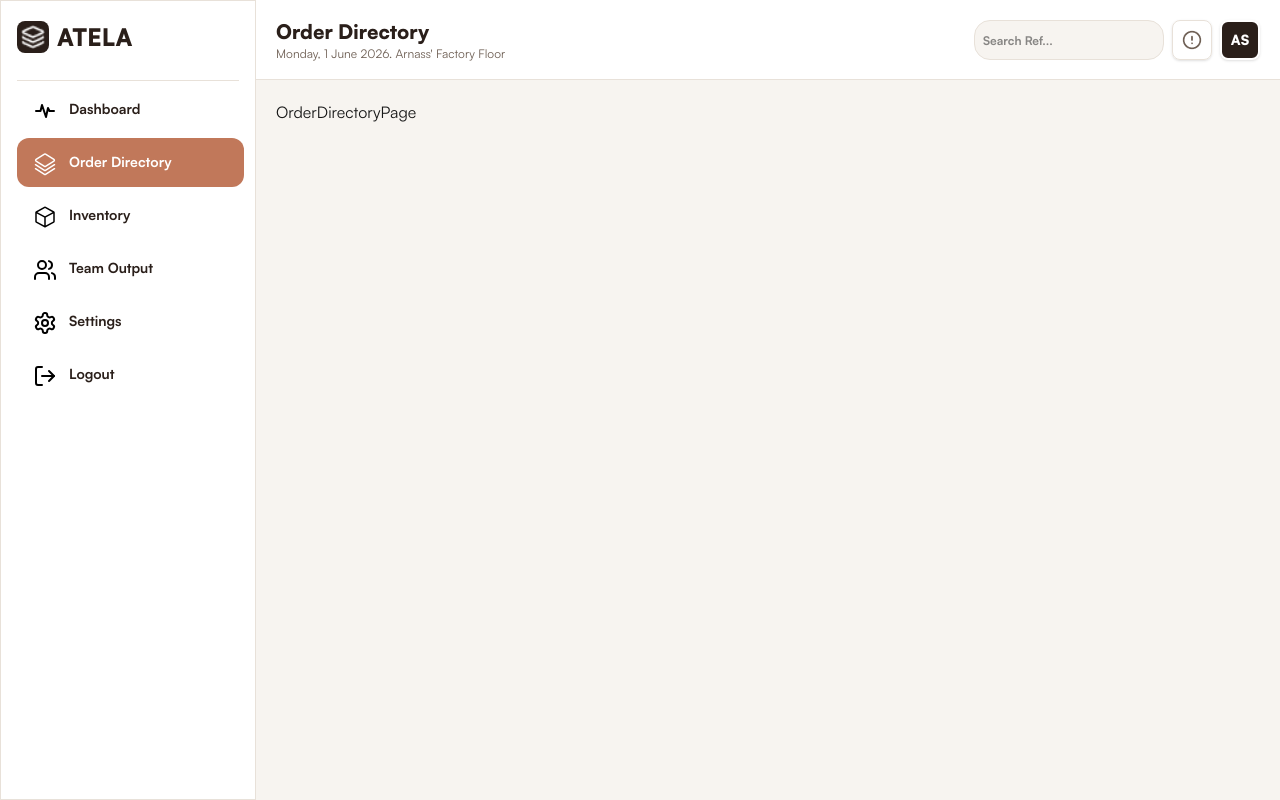
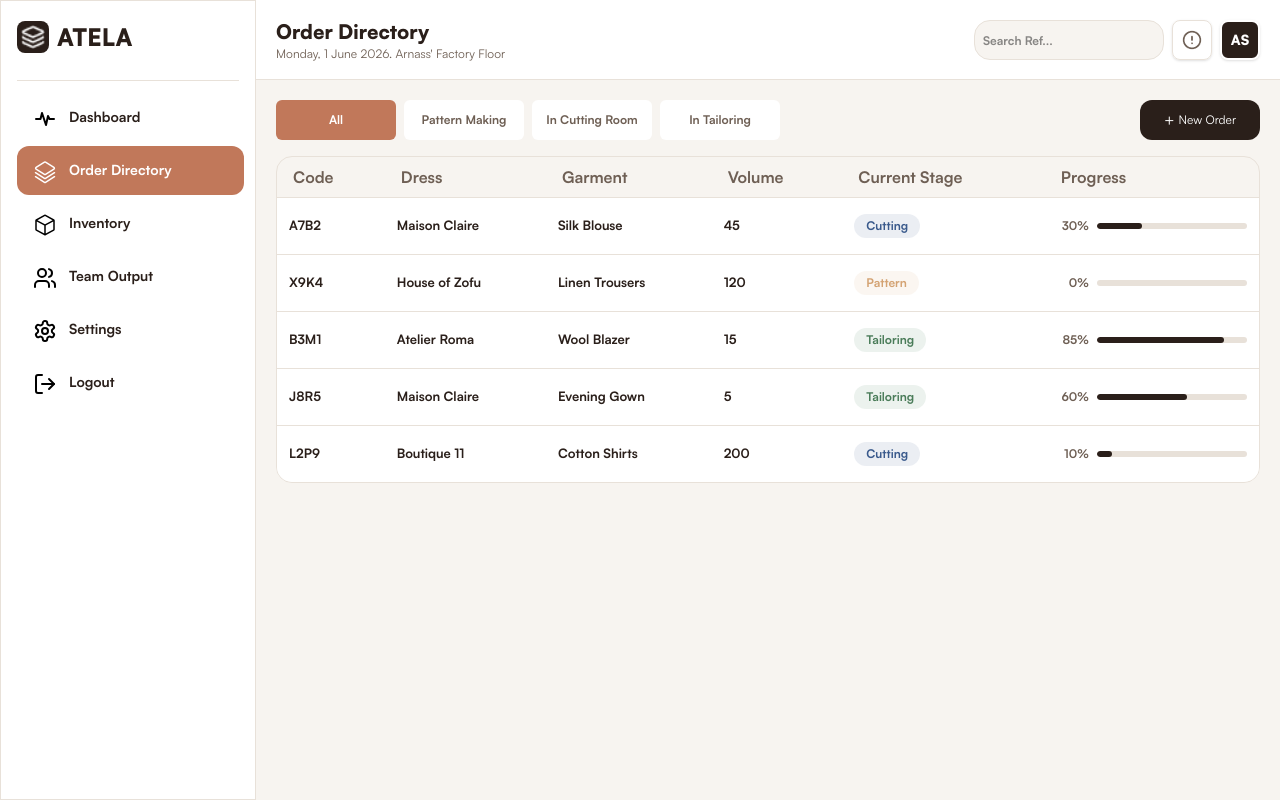
Before and after one commit to samuel-oluwadamisi/atela, a Next.js app: page /admin/order-directory in a window 1280 px wide. Built offline with nearby package versions, Linux system fonts and the light colour scheme.

Commit message:
:feat: implemented the inventory main screen

```diff
--- a/src/app/(dashboard)/admin/inventory/page.tsx
+++ b/src/app/(dashboard)/admin/inventory/page.tsx
@@ -1,8 +1,11 @@
+import InventoryScreen from '@/features/admin/inventory/screens/Inventory'
 import React from 'react'
 
 const InventoryPage = () => {
   return (
-    <div>InventoryPage</div>
+    <div>
+      <InventoryScreen />
+    </div>
   )
 }
 
--- a/src/app/(dashboard)/admin/order-directory/page.tsx
+++ b/src/app/(dashboard)/admin/order-directory/page.tsx
@@ -1,8 +1,11 @@
+import OrderDirectoryScreen from '@/features/admin/order-directory/screens/OrderDirectory'
 import React from 'react'
 
 const OrderDirectoryPage = () => {
   return (
-    <div>OrderDirectoryPage</div>
+    <div>
+      <OrderDirectoryScreen />
+    </div>
   )
 }
 
--- a/src/features/admin/components/DataTable.tsx
+++ b/src/features/admin/components/DataTable.tsx
@@ -1,15 +1,80 @@
-'use client'
-import { ColumnDef, flexRender, useReactTable,  getCoreRowModel, } from "@tanstack/react-table"
+"use client";
+import { useState } from "react";
+import {
+  ColumnDef,
+  flexRender,
+  useReactTable,
+  getCoreRowModel,
+  getFilteredRowModel,
+} from "@tanstack/react-table";
+
+interface FilterOption {
+  label: string;
+  value: string;
+}
 
 interface DataTableProps<TData, TValue> {
-  columns: ColumnDef<TData, TValue>[]
-  data: TData[]
+  columns: ColumnDef<TData, TValue>[];
+  data: TData[];
+  filters?: {
+    columnId: string;
+    options: FilterOption[];
+  };
+  button?: {
+    show: boolean;
+    label: string;
+    fn: ()=>void
+  }
 }
 
-export function DataTable<TData, TValue>({columns, data}: DataTableProps<TData, TValue>) {
+export function DataTable<TData, TValue>({
+  columns,
+  data,
+  filters,button
+}: DataTableProps<TData, TValue>) {
+  const table = useReactTable({
+    data,
+    columns,
+    getCoreRowModel: getCoreRowModel(),
+    getFilteredRowModel: getFilteredRowModel(),
+  });
 
-    const table = useReactTable({data, columns,getCoreRowModel: getCoreRowModel(),})
+  const [activeFilter, setActiveFilter] = useState("");
+
+  function handleFilter(value: string) {
+    const next = value === activeFilter ? "" : value;
+    setActiveFilter(next);
+    table.getColumn(filters!.columnId)?.setFilterValue(next);
+  }
+
   return (
+    <>
+    <div className="flex items-center mb-4">
+
+
+      {filters && (
+        <div className="flex items-center gap-2">
+          {filters.options.map((filter) => (
+            <button
+              key={filter.value}
+              onClick={() => handleFilter(filter.value)}
+              className={`w-30 h-10 rounded-md text-xs cursor-pointer font-bold transition-colors
+                ${
+                  activeFilter === filter.value
+                    ? "bg-[#C1785A] text-white"
+                    : "bg-white text-[#6E5F54] hover:bg-[#C1785A]"
+                }`}
+            >
+              {filter.label}
+            </button>
+          ))}
+        </div>
+      )}
+
+     { button && <button className="bg-[#2A1F1A] ml-auto flex items-center justify-center gap-1 w-30 h-10 text-white text-xs rounded-xl text-center"> <span className=" text-base text-center">+</span>{button.label} </button>}
+
+       </div>
+
       <div className="w-full overflow-hidden rounded-2xl border border-[#E8E1D9]">
         <table className="w-full border-separate border-spacing-0">
           <thead className="bg-[rgba(247, 244, 240, 0.5)]">
@@ -21,7 +86,10 @@ export function DataTable<TData, TValue>({columns, data}: DataTableProps<TData,
                     onClick={header.column.getToggleSortingHandler()}
                     className="border-b border-[#E8E1D9] px-4 py-2 text-left cursor-pointer select-none text-11px] text-[#6E5F54] font-bold"
                   >
-                {flexRender(header.column.columnDef.header, header.getContext())}
+                    {flexRender(
+                      header.column.columnDef.header,
+                      header.getContext(),
+                    )}
                   </th>
                 ))}
               </tr>
@@ -30,9 +98,15 @@ export function DataTable<TData, TValue>({columns, data}: DataTableProps<TData,
 
           <tbody className="bg-white">
             {table.getRowModel().rows.map((row) => (
-            <tr key={row.id} className="hover:bg-gray-50">
+              <tr
+                key={row.id}
+                className="hover:bg-gray-50 [&:last-child_td]:border-0"
+              >
                 {row.getVisibleCells().map((cell) => (
-                <td key={cell.id} className="border-b border-[#E8E1D9] last:border-0 px-4 py-2 text-[13px] text-[#2A1F1A] font-bold">
+                  <td
+                    key={cell.id}
+                    className="border-b border-[#E8E1D9] px-3 py-4 text-[13px] text-[#2A1F1A] font-bold"
+                  >
                     {flexRender(cell.column.columnDef.cell, cell.getContext())}
                   </td>
                 ))}
@@ -41,5 +115,6 @@ export function DataTable<TData, TValue>({columns, data}: DataTableProps<TData,
           </tbody>
         </table>
       </div>
-  )
+    </>
+  );
 }
--- a/src/features/admin/components/Sidebar.tsx
+++ b/src/features/admin/components/Sidebar.tsx
@@ -42,7 +42,7 @@ const Sidebar = () => {
             </div>
         </div>
 
-        <div>
+        <div className="mt-3">
             {
                 routes.map((route, index) => {
                     const isActive = active(route.path)
--- a/src/features/admin/dashboard/screens/DashboardHome.tsx
+++ b/src/features/admin/dashboard/screens/DashboardHome.tsx
@@ -1,4 +1,4 @@
-import React from 'react'
+
 import InfoCard from '../components/InfoCard'
 import ProductionBottleneck from '../components/ProductionBottleneck'
 import ActionRequired from '../components/ActionRequired'
--- /dev/null
+++ b/src/features/admin/inventory/screens/Inventory.tsx
@@ -0,0 +1,82 @@
+'use client'
+import { ColumnDef } from "@tanstack/react-table"
+import { DataTable } from "../../components/DataTable"
+import { InventoryTypes } from '../types/inventoryTypes'
+
+type ColorTypes = {
+    bg: string;
+    text: string;
+    dot: string
+}
+
+  export const columns: ColumnDef<InventoryTypes>[] = [
+    {
+      accessorKey: "name",       // maps to user.name
+      header: "Name",
+    },
+    {
+      accessorKey: "color",
+      header: "Color",
+    },
+    {
+      accessorKey: "stock",
+      header: "Stock",
+    },
+      {
+      accessorKey: "unit",
+      header: "Unit",
+    },
+      {
+      accessorKey: "status",
+      header: "Status",
+      cell: ({ getValue }) => {
+    const stage = getValue<string>()
+
+    const colors: Record<string, ColorTypes> = {
+      Healthy: {
+        bg: "bg-[#4A7C591A]",
+        text: "text-[#4A7C59]",
+        dot: "bg-[#4A7C59]"
+    },
+      "Low Stock" :{
+        bg: "bg-[#D4A3731A]",
+        text: "text-[#D4A373]",
+        dot: "bg-[#D4A373]"
+    },
+
+    }
+
+    const colorClass = colors[stage] ?? "bg-[#F3F4F6] text-[#374151]"
+
+    return (
+      <div className={`inline-flex items-center gap-1 px-3 py-1 rounded-full text-xs font-semibold ${colorClass.text} ${colorClass.bg}`}>
+        <div className={`w-2 h-2 rounded-full ${colorClass.dot} `}></div>{stage}
+      </div>
+    )
+  }
+    }
+  ]
+
+const data: InventoryTypes[] =[
+  {name: 'Raw Silk',color: 'Ivory', stock: 105, unit: 'Meters', status: 'Healthy'},
+  {name: 'Linen', color: 'Navy', stock: 15, unit: 'Meters', status: 'Low Stock'},
+  {name: 'Cotton Thread', color: 'Black', stock: 50, unit: 'Spools', status: 'Healthy'},
+  {name: 'Interfacing', color: 'Medium', stock: 85, unit: 'Meters', status: 'Healthy'},
+
+]
+const InventoryScreen = () => {
+  return (
+    <>
+    <div className='flex items-center justify-between'>
+        <p className='font-black text-[#2A1F1A] text-lg '>Raw Materials</p>
+        <button className="bg-[#2A1F1A] ml-auto flex items-center justify-center gap-1 w-30 h-10 text-white font-bold text-xs rounded-xl text-center"> <span className=" text-base text-center">+</span>Log Material </button>
+    </div>
+
+    <div>
+        <DataTable columns={columns} data={data}/>
+    </div>
+    </>
+  )
+}
+
+export default InventoryScreen
--- /dev/null
+++ b/src/features/admin/inventory/types/inventoryTypes.ts
@@ -0,0 +1,7 @@
+export type InventoryTypes ={
+    name: string;
+    color: string;
+    stock: number;
+    unit: string;
+    status: string
+}
--- /dev/null
+++ b/src/features/admin/order-directory/screens/OrderDirectory.tsx
@@ -0,0 +1,143 @@
+'use client'
+import { ColumnDef } from "@tanstack/react-table"
+import { DataTable } from "../../components/DataTable"
+import { OrderTableTypes } from '../../types/adminTypes';
+import { useState } from "react";
+
+
+
+  export const columns: ColumnDef<OrderTableTypes>[] = [
+    {
+      accessorKey: "code",       // maps to user.name
+      header: "Code",
+    },
+    {
+      accessorKey: "dress",
+      header: "Dress",
+    },
+    {
+      accessorKey: "garment",
+      header: "Garment",
+    },
+      {
+      accessorKey: "volume",
+      header: "Volume",
+    },
+      {
+      accessorKey: "currentStage",
+      header: "Current Stage",
+      cell: ({ getValue }) => {
+    const stage = getValue<string>()
+
+    const colors: Record<string, string> = {
+      "Cutting":    "bg-[#3A5A8C1A] text-[#3A5A8C]",
+      "Pattern":     "bg-[#D4A3731A] text-[#D4A373]",
+      "Tailoring":     "bg-[#4A7C591A] text-[#4A7C59]",
+    }
+
+    const colorClass = colors[stage] ?? "bg-[#F3F4F6] text-[#374151]"
+
+    return (
+      <div className={`inline-flex items-center px-3 py-1 rounded-full text-xs font-semibold ${colorClass}`}>
+        {stage}
+      </div>
+    )
+  }
+    },
+    {
+    accessorKey: "progress",           // no accessorKey — this is a custom column
+    header: "Progress",
+      cell: ({ getValue }) => {
+
+    const value = getValue<number>()  // expects a number 0–100
+
+    return (
+      <div className="flex items-center gap-2 min-w-[120px]">
+
+         <span className="text-xs text-[#6E5F54] w-8 text-right">{value}%</span>
+        {/* Track */}
+        <div className="flex-1 h-1.5 bg-[#E8E1D9] rounded-full overflow-hidden">
+          {/* Fill */}
+          <div
+            className="h-full bg-[#2A1F1A] rounded-full transition-all"
+            style={{ width: `${value}%` }}
+          />
+        </div>
+
+      </div>
+    )
+  }
+  }
+  ]
+
+  const orders: OrderTableTypes[] = [
+  {
+    code: "A7B2",
+    dress: "Maison Claire",
+    garment: "Silk Blouse",
+    volume: 45,
+    currentStage: "Cutting",
+    progress: 30,
+    staff: "Marcus Tavenier",
+  },
+  {
+    code: "X9K4",
+    dress: "House of Zofu",
+    garment: "Linen Trousers",
+    volume: 120,
+    currentStage: "Pattern",
+    progress: 0,
+    staff: "Marcus Tavenier",
+  },
+  {
+    code: "B3M1",
+    dress: "Atelier Roma",
+    garment: "Wool Blazer",
+    volume: 15,
+    currentStage: "Tailoring",
+    progress: 85,
+    staff: "Marcus Tavenier",
+  },
+  {
+    code: "J8R5",
+    dress: "Maison Claire",
+    garment: "Evening Gown",
+    volume: 5,
+    currentStage: "Tailoring",
+    progress: 60,
+    staff: "Marcus Tavenier",
+  },
+  {
+    code: "L2P9",
+    dress: "Boutique 11",
+    garment: "Cotton Shirts",
+    volume: 200,
+    currentStage: "Cutting",
+    progress: 10,
+    staff: "Marcus Tavenier",
+  },
+];
+
+const OrderDirectoryScreen = () => {
+
+  const [showDialogue, setShowDialogue ] = useState(false)
+
+
+
+  return (
+    <>
+      <DataTable columns={columns} data={orders} filters={{
+        columnId: "currentStage",
+        options: [
+          { label: "All",         value: "" },
+          { label: "Pattern Making",   value: "Pattern" },
+          { label: "In Cutting Room",    value: "Cutting" },
+          { label: "In Tailoring",    value: "Tailoring" },
+        ],
+      }} button = {{ show : true, label: 'New Order',fn : ()=> setShowDialogue(true) }} />
+
+    </>
+  )
+}
+
+export default OrderDirectoryScreen
--- /dev/null
+++ b/src/features/admin/types/adminTypes.ts
@@ -0,0 +1,15 @@
+export type ReviewTypes = {
+  code: string
+  dress: string
+  staff: string
+}
+
+export type OrderTableTypes = {
+  code: string;
+  dress: string;
+  garment: string;
+  volume: number;
+  currentStage: "Pattern" | "Cutting" | "Tailoring";
+  progress: number;
+  staff: string;
+}
```
Also changed, not shown: src/features/admin/dashboard/components/ActionRequired.tsx (+2 -5 lines), src/features/auth/screens/DangerZone.tsx (+21 -39 lines). Lines whose indentation alone changed are shown as unchanged.
